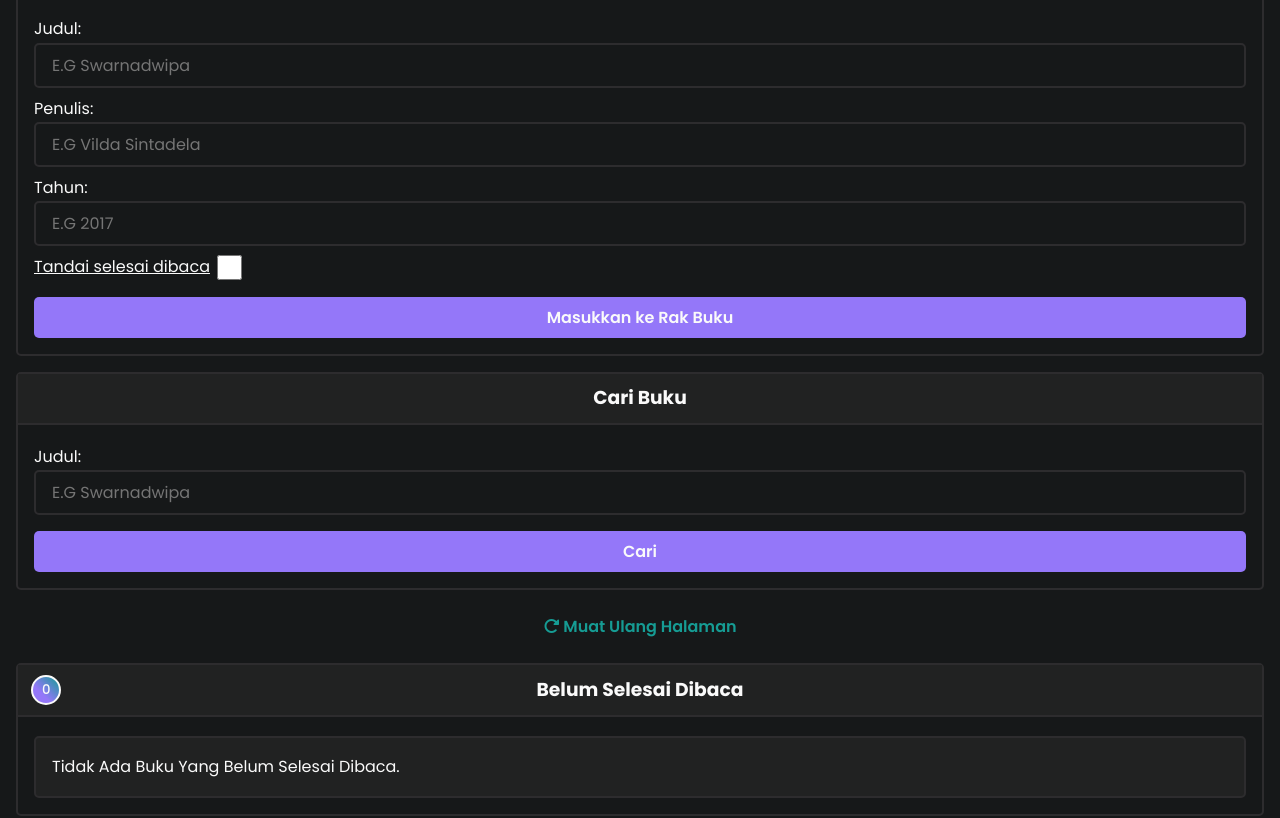
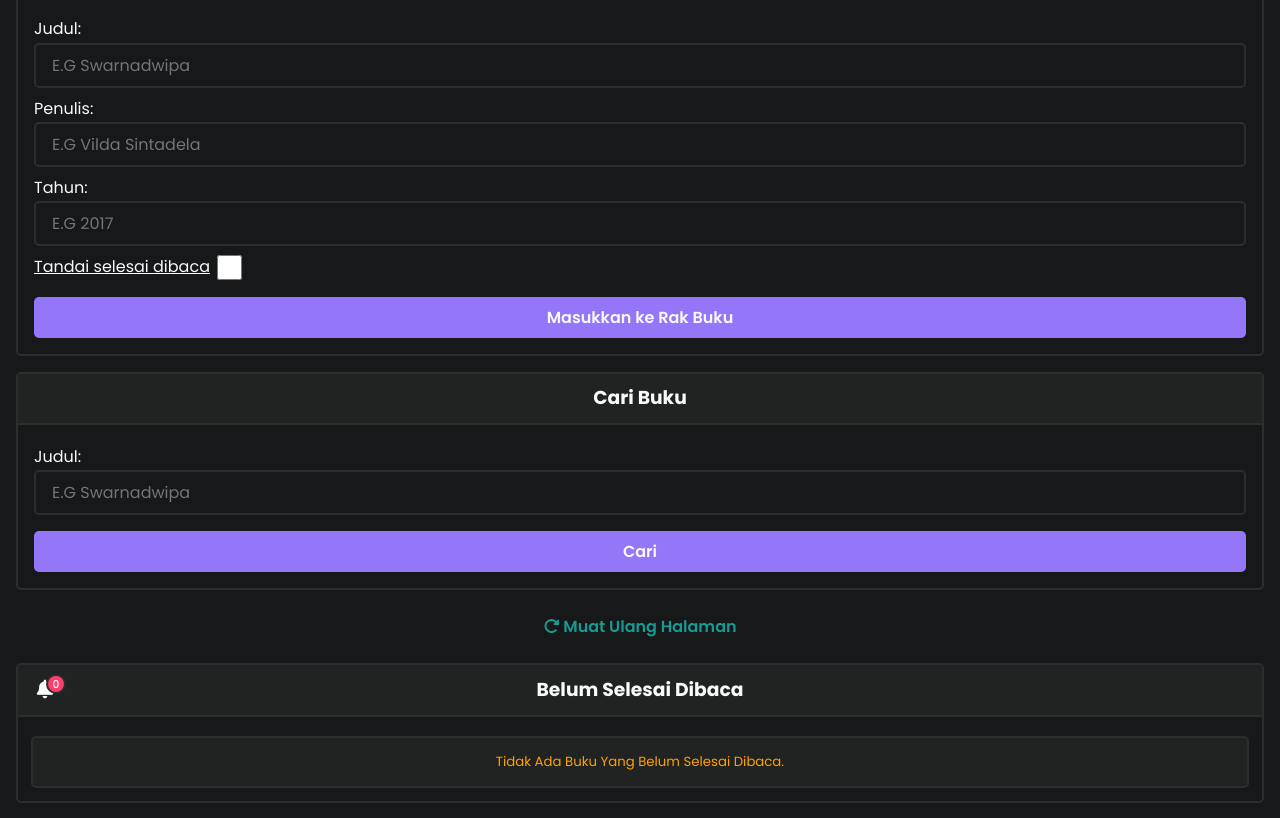
Before and after one commit to dediindrawan/bookshelf, a plain HTML site: page index.html in a window 1280 px wide. Shown: the part 125-943 px from the top of the page. Drawn offline with Linux system fonts and the light colour scheme.

Commit message:
first commit

```diff
--- a/index.html
+++ b/index.html
@@ -66,6 +66,7 @@
         <main class="content-wrapper">
             <section>
                 <h3>
+                    <i class="fa-solid fa-bell"></i>
                     <div class="total-uncompleted">0</div>Belum Selesai Dibaca
                 </h3>
                 <div id="uncompleted-book-list"></div>
@@ -73,6 +74,7 @@
 
             <section>
                 <h3>
+                    <i class="fa-solid fa-bell"></i>
                     <div class="total-iscompleted">0</div>Selesai Dibaca
                 </h3>
                 <div id="iscompleted-book-list"></div>
--- a/script.js
+++ b/script.js
@@ -407,7 +407,7 @@ function displayTotalItem() {
     // show total length book item on uncompleted book list
     if (totalLengthUncompleted === 0) {
         const notifText = document.createElement('p');
-        notifText.classList.add('list-wrapper');
+        notifText.classList.add('notif-text');
         notifText.innerText = 'tidak ada buku yang belum selesai dibaca.';
 
         uncompletedBookList.append(notifText);
@@ -418,7 +418,7 @@ function displayTotalItem() {
     // show total length book item on iscompleted book list
     if (totalLengthIscompleted === 0) {
         const notifText = document.createElement('p');
-        notifText.classList.add('list-wrapper');
+        notifText.classList.add('notif-text');
         notifText.innerText = 'tidak ada buku yang sudah selesai dibaca.';
 
         iscompletedBookList.append(notifText);
--- a/style.css
+++ b/style.css
@@ -198,19 +198,26 @@ button {
   position: relative;
 }
 
+.content-wrapper h3 i {
+  position: absolute;
+  top: 0.8em;
+  left: 1em;
+}
+
 .total-uncompleted,
 .total-iscompleted {
-  width: 30px;
-  height: 30px;
+  width: 20px;
+  height: 20px;
   display: grid;
   place-items: center;
-  font-size: 0.83rem;
+  font-size: 0.67rem;
   font-weight: 500;
-  border: 2px solid #fafafa;
+  border: 2px solid #2d2c2e;
   border-radius: 50%;
   position: absolute;
-  left: 1em;
-  background-image: linear-gradient(to top right, #9477f9 35%, #169c94);
+  top: 0.8em;
+  left: 2.6em;
+  background-color: #ff3e6c;
 }
 
 .list-wrapper {
@@ -240,3 +247,15 @@ button {
   color: #fafafa;
   background-color: #ff3e6c;
 }
+
+.notif-text {
+  margin: 1em;
+  padding: 1em;
+  font-size: 0.83rem;
+  text-align: center;
+  text-transform: capitalize;
+  border: 2px solid #2d2c2e;
+  border-radius: 5px;
+  color: #ffa200;
+  background-color: #212222;
+}
```
